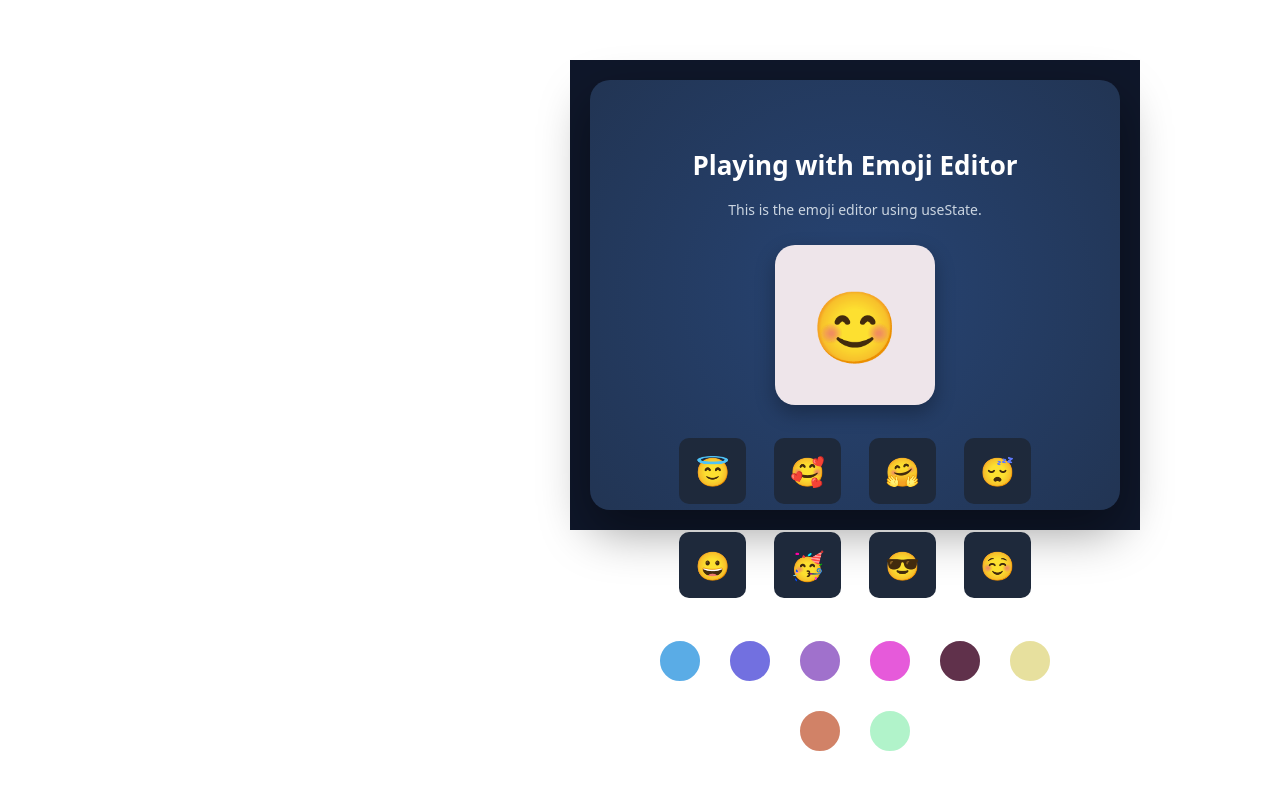
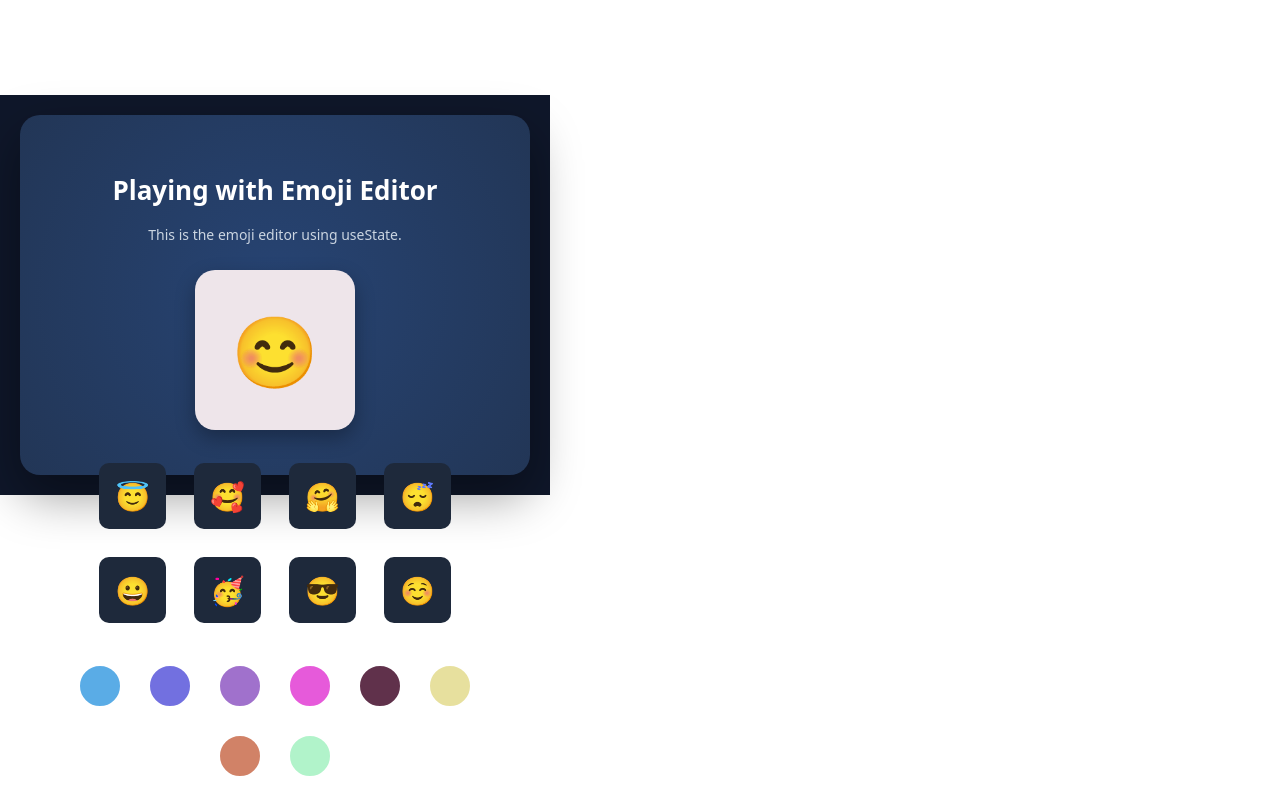
Before and after one commit to Pranali855/assignment-20, a React (Vite) app in the folder assignment-20/: page / in a window 1280 px wide. Shown: the part 105-891 px from the top of the page. Before the commit the page ends 866 px from the top, so only its background shows below. Built offline with nearby package versions, Linux system fonts and the light colour scheme.

Commit message:
Update App.css
changes added

```diff
--- a/assignment-20/src/App.css
+++ b/assignment-20/src/App.css
@@ -1,21 +1,20 @@
 
 .page-container {
   width: 100%;
-  min-height: 50vh;
+  min-height: 40vh;
   display: flex;
   align-items: center;
   justify-content: center;
   background-color: #0f172a;
   padding: 20px;
- margin-left: 100%;
   box-sizing: border-box;
 }
 
 .emoji-card {
   width: 450px;
-  height:350px;
+  height: 300px;
   max-width: 90%;
-  padding: 40px;
+  padding: 30px;
   border-radius: 20px;
   text-align: center;
   background-color: #1e293b;
```
